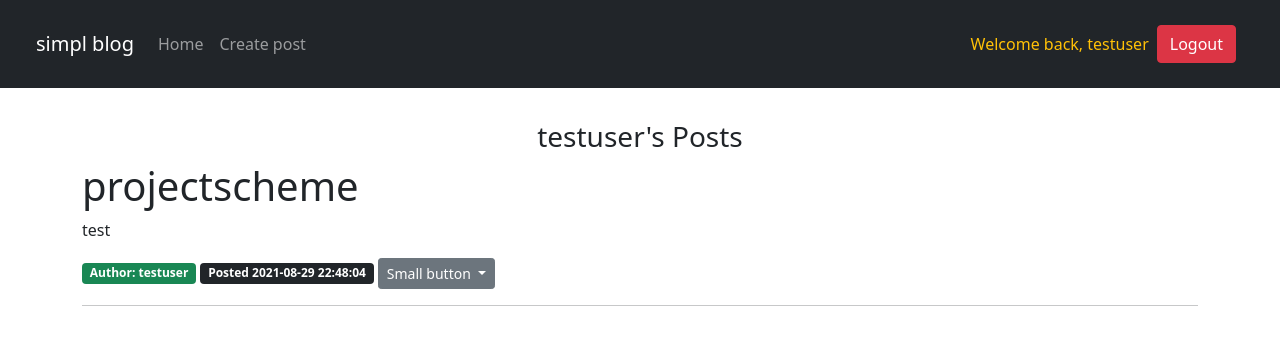
After one commit to pruthvz/flask-blog-tut, a Flask app: a page that uses website/templates/base.html in a window 1280 px wide. The commit adds this page. Shown: the top 345 px of the page. Run offline with Flask 2, Linux system fonts and the light colour scheme; a user stored in the database is signed in; data comes from the database, SQL or seed files in the repository; both versions use the stored data as it was after the commit; some libraries are stand-ins or nearby versions.

Commit message:
delete posts, and view user's posts

```diff
--- a/website/__init__.py
+++ b/website/__init__.py
@@ -15,7 +15,8 @@ def create_app():
 
     @app.route("/")
     def home():
-        return render_template('home.html', user=current_user)
+        posts = Post.query.all()
+        return render_template('home.html', user=current_user, posts=posts)
 
     # importing different python files
     from .views import views
--- a/website/templates/base.html
+++ b/website/templates/base.html
@@ -57,16 +57,22 @@
             </li>
           </ul>
           {% if user.is_authenticated %}
+          <a
+            href=""
+            class="p-2 text-warning my-2 my-sm-0"
+            style="text-decoration: none"
+            >Welcome back, {{current_user.username}}
+          </a>
           <a href="/logout" class="btn btn-danger my-2 my-sm-0" type="submit">
             Logout
           </a>
           <p class="p-1"></p>
           {% else %}
-          <a href="/login" class="btn btn-info my-2 my-sm-0" type="submit">
+          <a href="/login" class="btn btn-light my-2 my-sm-0" type="submit">
             Login
           </a>
           <p class="p-1"></p>
-          <a href="/sign-up" class="btn btn-info my-2 my-sm-0" type="submit">
+          <a href="/sign-up" class="btn btn-light my-2 my-sm-0" type="submit">
             Signup
           </a>
           {% endif %}
--- a/website/templates/posts.html
+++ b/website/templates/posts.html
@@ -1,2 +1,5 @@
-{% extends "base.html" %} {% block title %}homepage title {% endblock %} {%
-block content %} {% endblock %}
+{% extends "posts_div.html" %} {% block title %}{{username}}'s posts' {%
+endblock %} {% block header %}
+<h3 class="title text-center">{{username}}'s Posts</h3>
+
+{% endblock %}
--- /dev/null
+++ b/website/templates/posts_div.html
@@ -0,0 +1,55 @@
+{% extends 'base.html' %} {% block title %} Home {% endblock %} {% block content
+%} {% with messages = get_flashed_messages(with_categories=true) %} {% if
+messages %} {% for category, message in messages %}
+<div class="alert alert-{{category}}" role="alert">{{message}}</div>
+
+{% endfor %} {% endif %} {% endwith %}
+<!-- <a href="/create-post" class="btn btn-danger rounded-pill">create a post</a> -->
+
+<h1 class="display-3 text-center pt-4" style="font-weight: 400">
+  {% block header %}Blog posts{% endblock %}
+</h1>
+<!-- BLOG TEMPLATES -->
+<div class="container">
+  {% for post in posts %}
+  <div class="col-md-12" data-aos="fade-up">
+    <h1>{{post.title}}</h1>
+    <p>{{post.text}}</p>
+    <div>
+      <span class="badge bg-success"
+        >Author:
+        <a
+          class="text-white text-decoration-none"
+          href="/posts/{{post.user.username}}"
+          >{{post.user.username}}</a
+        ></span
+      >
+      <span class="badge bg-dark">Posted {{post.date_created}}</span>
+      {% if user.id == post.author %}
+      <div class="btn-group">
+        <button
+          class="btn btn-secondary btn-sm dropdown-toggle"
+          type="button"
+          data-bs-toggle="dropdown"
+          aria-expanded="false"
+        >
+          Small button
+        </button>
+        <ul
+          class="dropdown-menu dropdown-menu-dark"
+          aria-labelledby="navbarDarkDropdownMenuLink"
+        >
+          <li>
+            <a class="dropdown-item" href="/delete-post/{{post.id}}">Delete</a>
+          </li>
+          <li><a class="dropdown-item" href="#">Another action</a></li>
+          <li><a class="dropdown-item" href="#">Something else here</a></li>
+        </ul>
+      </div>
+      {% endif %}
+    </div>
+    <hr />
+    {% endfor %}
+  </div>
+</div>
+{% endblock %}
--- a/website/views.py
+++ b/website/views.py
@@ -1,6 +1,6 @@
 from flask import Blueprint, render_template, request, flash, redirect, url_for
 from flask_login import login_required, current_user
-from .models import Post
+from .models import Post, User
 from . import db
 
 views = Blueprint("views", __name__)
@@ -32,3 +32,32 @@ def create_post():
 
 
     return render_template("createpost.html", user=current_user)
+
+# deleteing the post that is created by the user.
+@views.route("/delete-post/<id>")
+@login_required
+def delete_post(id):
+    post = Post.query.filter_by(id=id).first()
+    if not post:
+        flash("Post does not exist." , category="danger")
+    elif current_user.id != post.id:
+        flash("You do not have permission to delete this post!", category="danger")
+    else:
+        db.session.delete(post)
+        db.session.commit()
+        flash("Post successfully deleted!", category="success")
+
+    return redirect(url_for("views.home"))
+
+
+@views.route("/posts/<username>")
+@login_required
+def posts(username):
+    user = User.query.filter_by(username=username).first()
+
+    if not user:
+        flash("No user with that username exists!", category="danger")
+        return redirect(url_for("views.home"))
+
+    posts = user.posts
+    return render_template('posts.html', user=current_user, posts=posts, username=username)
```
Also changed, not shown: website/templates/createpost.html (+6 -2 lines), website/templates/home.html (+1 -28 lines), website/database.db.
